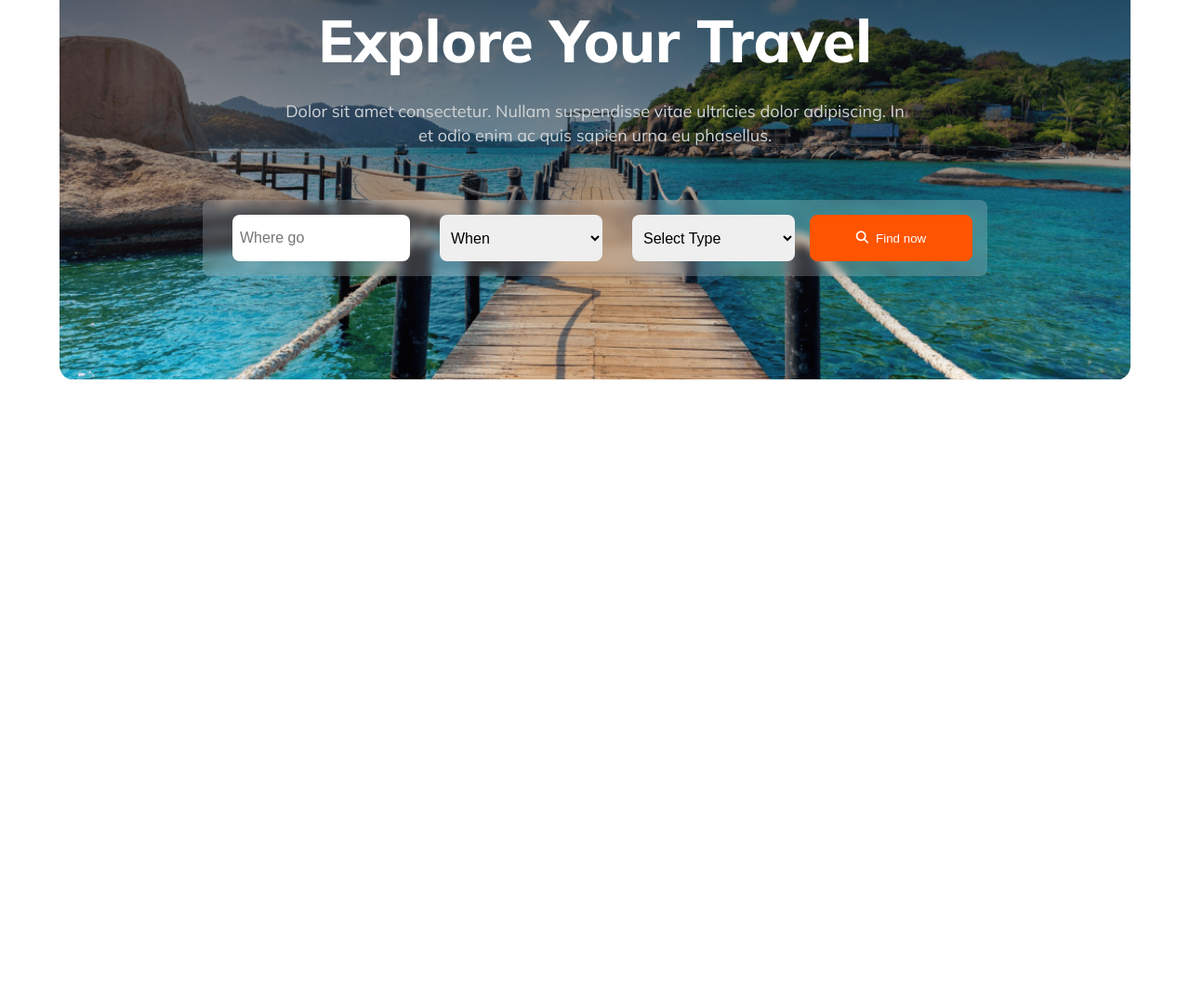
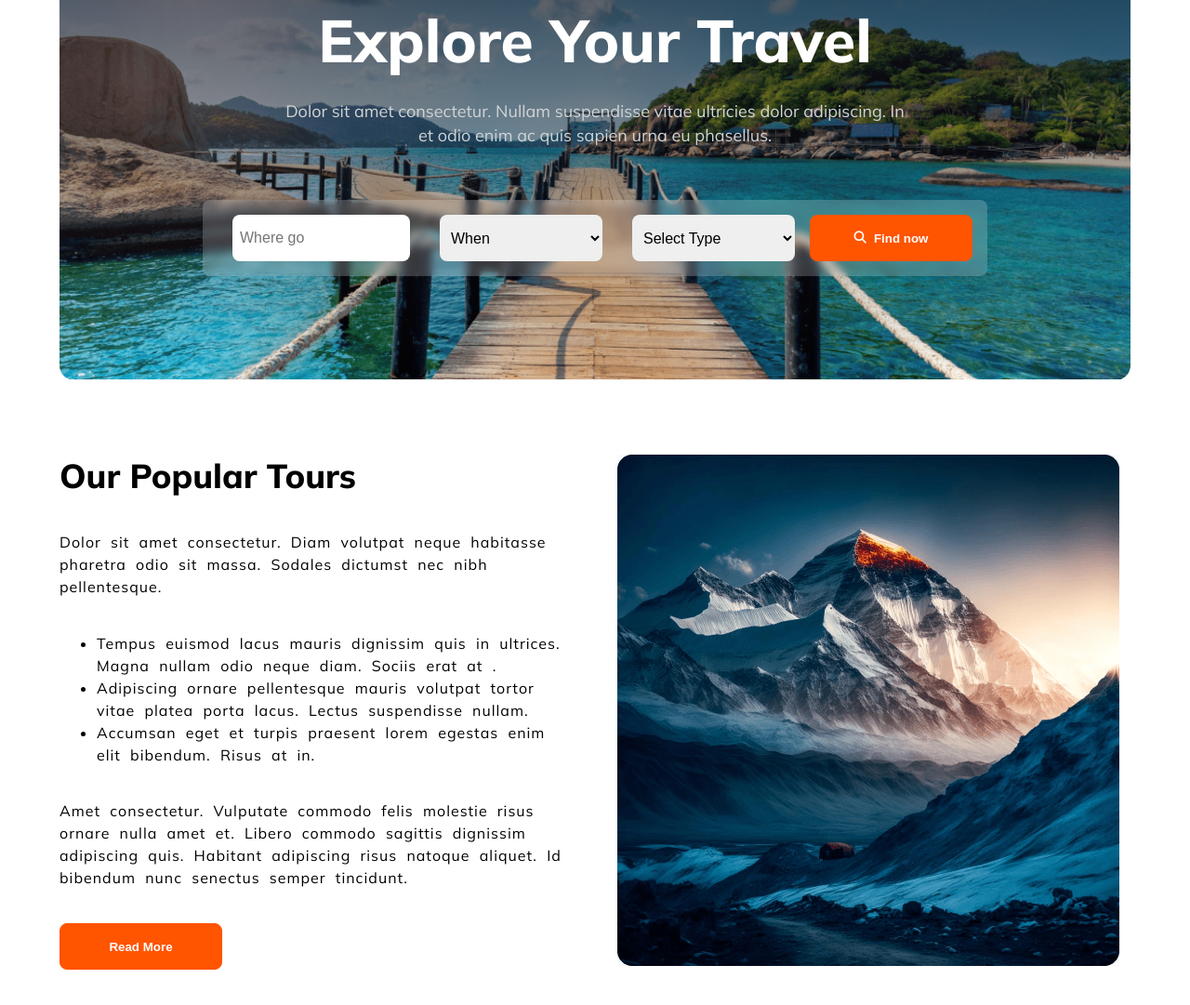
Before and after one commit to RaihanIslamRauf/hero-travel, a plain HTML site: page index.html in a window 1280 px wide. Shown: the part 325-1406 px from the top of the page at 93% size. Before the commit the page ends 814 px from the top, so only its background shows below. Drawn offline with Linux system fonts and the light colour scheme.

Commit message:
added popular tours section

```diff
--- a/index.html
+++ b/index.html
@@ -41,5 +41,24 @@
         </div>
       </div>
      </section>
+
+     <!-- Our Popular Tours -->
+     <section class="popular-section container">
+        <div class="text-content">
+            <h3>Our Popular Tours</h3>
+            <p>Dolor sit amet consectetur. Diam volutpat neque habitasse pharetra odio sit massa. Sodales dictumst nec nibh pellentesque.</p>
+            <ul>
+                <li>Tempus euismod lacus mauris dignissim quis in ultrices. Magna nullam odio neque diam. Sociis erat at .</li>
+                <li>Adipiscing ornare pellentesque mauris volutpat tortor vitae platea porta lacus. Lectus suspendisse nullam.</li>
+                <li> Accumsan eget et turpis praesent lorem egestas enim elit bibendum. Risus at in.</li>
+            </ul>
+            <p>Amet consectetur. Vulputate commodo felis molestie risus
+                ornare nulla amet et. Libero commodo sagittis dignissim adipiscing quis. Habitant adipiscing risus natoque aliquet. Id bibendum nunc senectus semper tincidunt. </p>
+            <button class="btn-primary">Read More</button>
+        </div>
+        <div class="image">
+            <img src="images/Rectangle 4.png" alt="">
+        </div>
+     </section>
 </body>
 </html>
--- a/styles/style.css
+++ b/styles/style.css
@@ -130,4 +130,32 @@ input, select{
     color: white;
     border: 1px solid rgb(255, 84, 0);
     border-radius: 8px;
+    font-weight: 800;
 }
+
+/* Popular Section Styles */
+.popular-section{
+    display: grid;
+    grid-template-columns: 1fr 1fr;
+    gap: 3rem;
+}
+
+.text-content{
+    display: flex;
+    flex-direction: column;
+    row-gap: 1rem;
+    justify-content: space-between;
+}
+
+.text-content p, .text-content li{
+    font-size: 16px;
+    line-height: 24px;
+    word-spacing: 5px;
+    letter-spacing: 1px;
+
+}
+
+.text-content p, .text-content li, .text-content h3{
+   text-align: left;
+
+}
```
